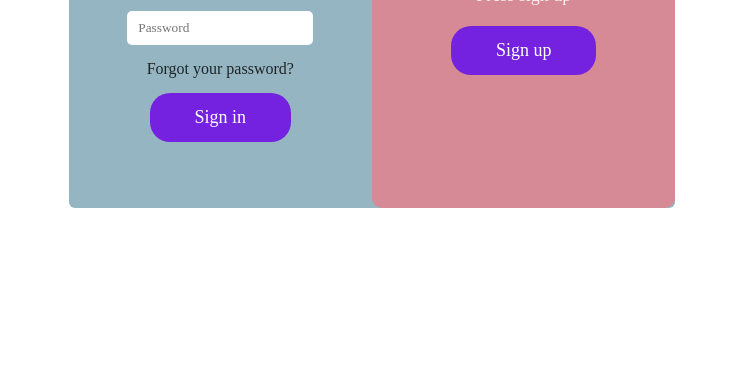
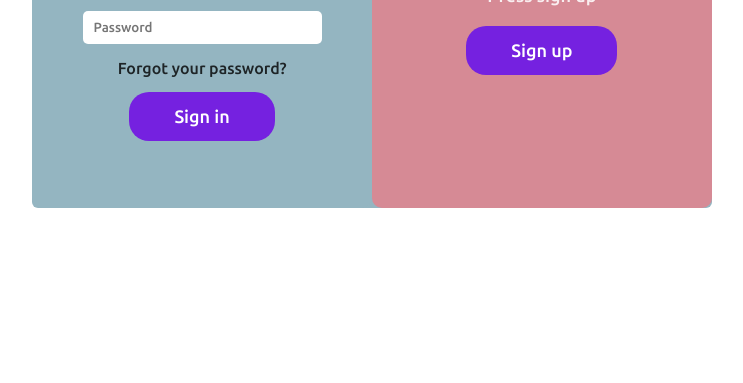
Before and after one commit to umidzhondev/Login-Page, a plain HTML site: page index.html in a window 1280 px wide. Shown: the part 417-800 px from the top of the page, without its empty margins (268-1011 px from the left). Drawn offline with Linux system fonts and the light colour scheme.

Commit message:
Login Page

```diff
--- a/css/main.css
+++ b/css/main.css
@@ -24,7 +24,7 @@ body{
 
 /* Fonts */
 @font-face {
-    font-family: 9int;
+    font-family: Ubuntu;
     src: url("../fonts/Ubuntu-Medium.ttf");
 }
 
```
